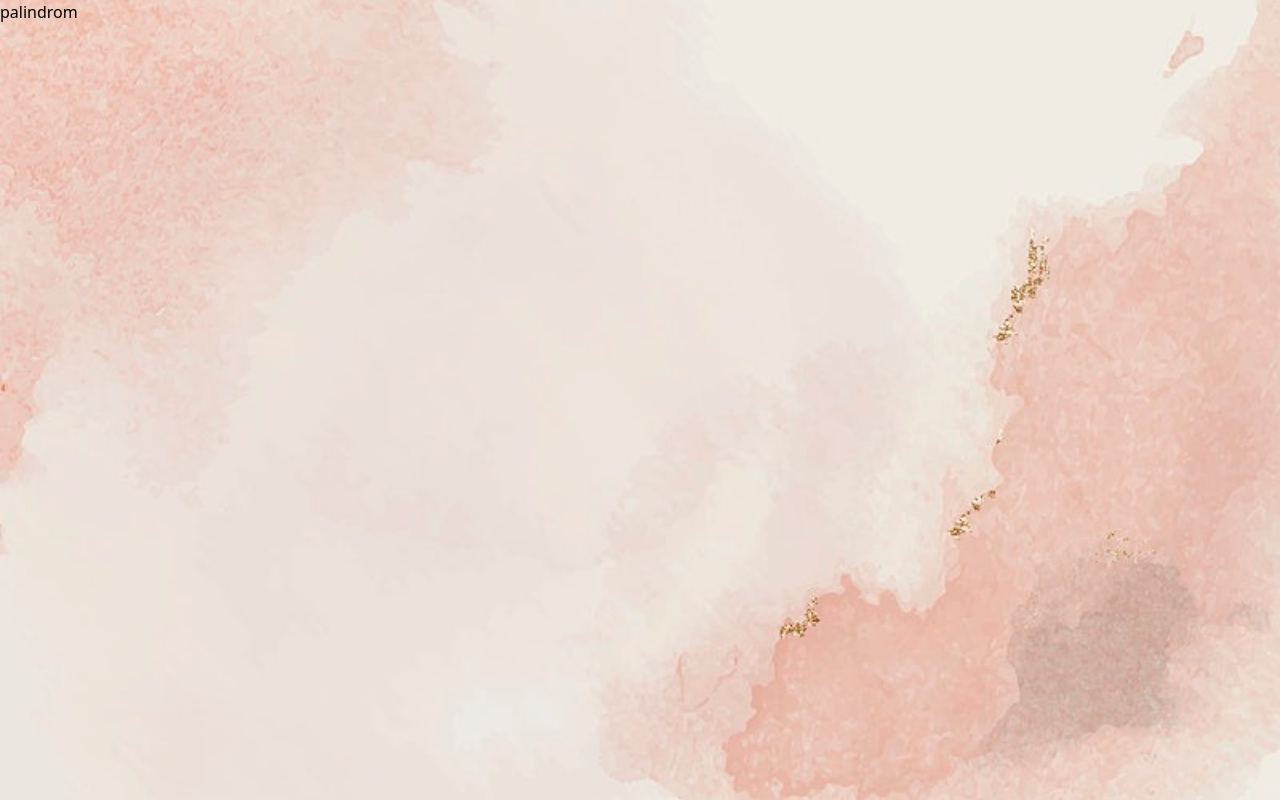
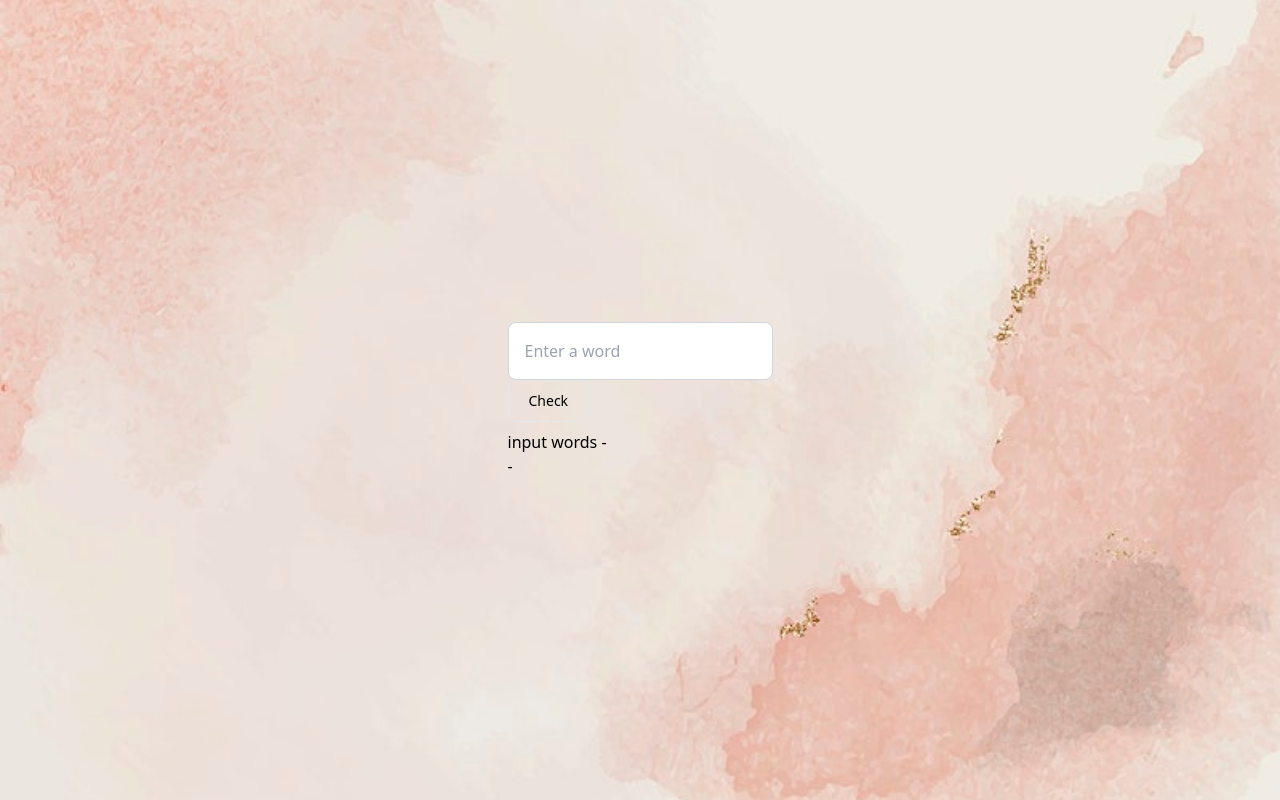
Before and after one commit to mairadavaa/my--cv, a Next.js app: page /Palindrom in a window 1280 px wide. Built offline with nearby package versions, Linux system fonts and the light colour scheme.

Commit message:
addpalindrom

```diff
--- a/src/pages/Palindrom.tsx
+++ b/src/pages/Palindrom.tsx
@@ -1,12 +1,74 @@
-import React from 'react'
+import React, { useState } from 'react'
 import styles from '../style/styles.module.css';
+
 const Palindrom = () => {
+  const [inputWord, setInputWord]= useState('')
+  const [words, setwords] = useState('')
+  const [palindrom, setPalindrom] = useState('')
+  const [result,  setResult] = useState('')
+
+
+
+    function checkPalindromeArray(arr: any) {
+      const isPalindrome = (subarr: any) => {
+        const len = subarr.length;
+        for (let i = 0; i < len / 2; i++) {
+          if (subarr[i] !== subarr[len - 1 - i]) {
+            return false;
+          }
+        }
+        return true;
+      };
+      let longestPalindromeSubarray = [];
+      for (let i = 0; i < arr.length; i++) {
+        for (let j = i + 1; j <= arr.length; j++) {
+          const subarray = arr.slice(i, j);
+          if (isPalindrome(subarray) && subarray.length > longestPalindromeSubarray.length) {
+            longestPalindromeSubarray = subarray;
+          }
+        }
+      }
+
+
+      return longestPalindromeSubarray;
+    }
+
+
+  const handleInputChange = (event: any) => {
+    setInputWord(event.target.value)
+
+
+  }
+  const handleCheckClick = () =>{
+
+
+    const array1 = inputWord.split('');
+    const hasPalindrome = checkPalindromeArray(array1);
+
+
+    setPalindrom(hasPalindrome)
+
+  if(palindrom.length === 1){
+    setResult("this word does not acontain a part palindrome ")
+  }else{
+    setResult("this part is palindrom")
+  }
+    setwords(inputWord)
+    setInputWord('')
+  }
   return (
-    <div className={`bg-image ${styles.bgImage} h-screen`}>
+    <div className={`bg-image ${styles.bgImage} h-screen flex justify-center items-center`}>
+      <div>
 
-      palindrom
+
+      <input type="text" value={inputWord} onChange={handleInputChange} placeholder="Enter a word" className="block w-full p-4 text-black border border-gray-300 rounded-lg bg-white-50 sm:text-md focus:ring-orange-500 focus:border-orange-500 dark:bg-white-700 dark:border-orange-600 dark:placeholder-white-400 dark:text-black dark:focus:ring-orange-500 dark:focus:border-orange-500"/>
+      <button onClick={handleCheckClick} className='py-2.5 px-5 mr-2 mb-2 text-sm font-medium text-black   rounded-lg border    dark:hover:text-black dark:hover:bg-white'>Check</button>
+      <p className='text-black'>input words - {words}</p>
+      <p className='text-black'>{result}-{palindrom}</p>
+      </div>
+
     </div>
   )
 }
 
-export default Palindrom
+export default Palindrom;
```
